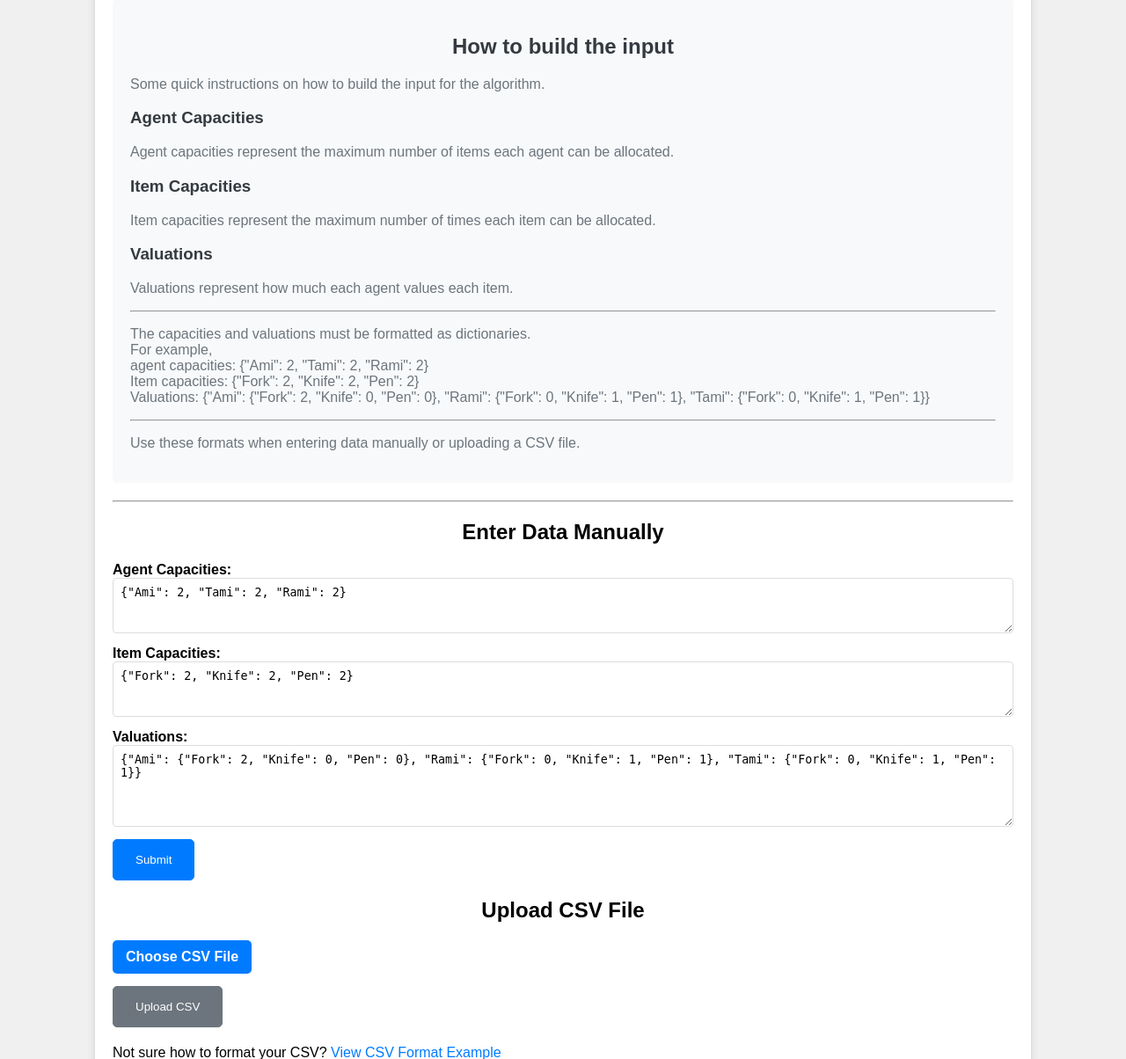
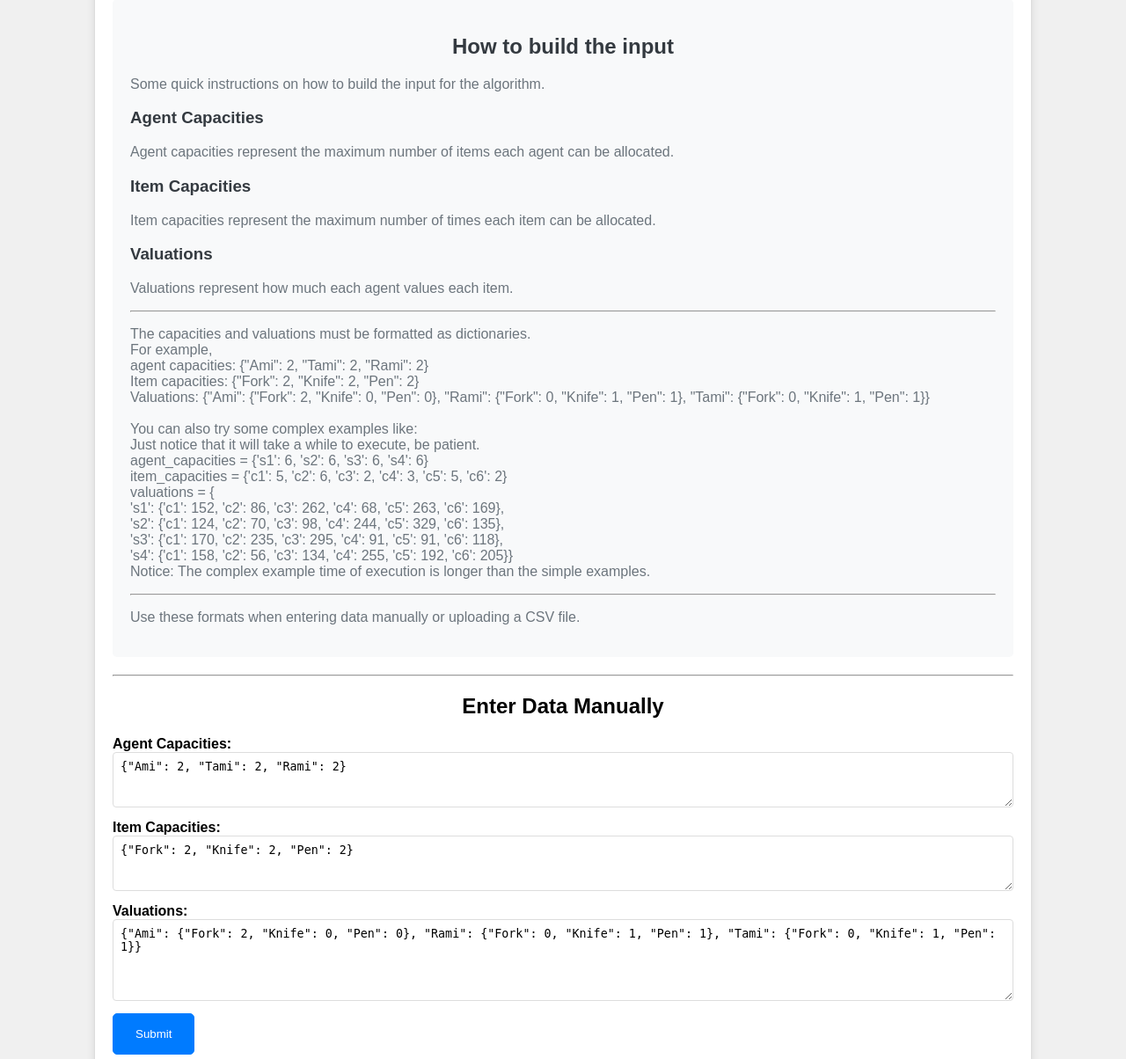
Before and after one commit to elorisraeli/FairAllocation_Flask, a Flask app: page / in a window 1280 px wide. Shown: the part 124-1328 px from the top of the page at 88% size. Run offline with Flask 3, Linux system fonts and the light colour scheme.

Commit message:
return complex example

```diff
--- a/flask_files/templates/index.html
+++ b/flask_files/templates/index.html
@@ -36,6 +36,18 @@
                 agent capacities: {"Ami": 2, "Tami": 2, "Rami": 2} <br>
                 Item capacities: {"Fork": 2, "Knife": 2, "Pen": 2} <br>
                 Valuations: {"Ami": {"Fork": 2, "Knife": 0, "Pen": 0}, "Rami": {"Fork": 0, "Knife": 1, "Pen": 1}, "Tami": {"Fork": 0, "Knife": 1, "Pen": 1}}
+
+                <br><br>
+                You can also try some complex examples like: <br>
+                Just notice that it will take a while to execute, be patient. <br>
+                agent_capacities = {'s1': 6, 's2': 6, 's3': 6, 's4': 6} <br>
+                item_capacities = {'c1': 5, 'c2': 6, 'c3': 2, 'c4': 3, 'c5': 5, 'c6': 2} <br>
+                valuations = { <br>
+                     's1': {'c1': 152, 'c2': 86, 'c3': 262, 'c4': 68, 'c5': 263, 'c6': 169}, <br>
+                     's2': {'c1': 124, 'c2': 70, 'c3': 98, 'c4': 244, 'c5': 329, 'c6': 135}, <br>
+                     's3': {'c1': 170, 'c2': 235, 'c3': 295, 'c4': 91, 'c5': 91, 'c6': 118}, <br>
+                     's4': {'c1': 158, 'c2': 56, 'c3': 134, 'c4': 255, 'c5': 192, 'c6': 205}} <br>
+                Notice: The complex example time of execution is longer than the simple examples.
             </p>
             <hr>
             <p>
```
